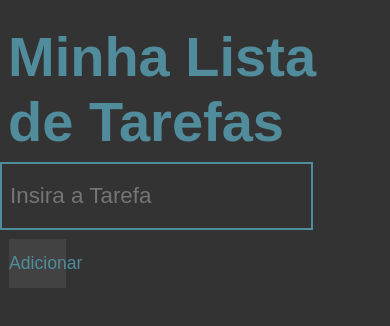
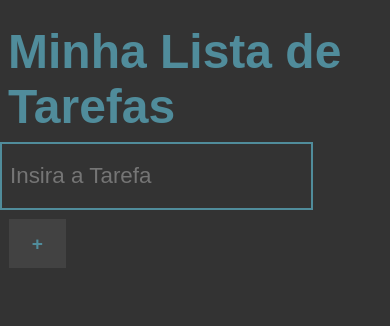
Before and after one commit to M4thWaibel/Basic_ToDo_List, a website: page index.html in a window 390 px wide. Drawn offline with Linux system fonts and the light colour scheme; files whose address does not match are found by name.

Commit message:
Responsividade

```diff
--- a/src/js/script.js
+++ b/src/js/script.js
@@ -66,3 +66,14 @@ input.addEventListener("keyup", (e) =>{
 })
 
 reloadTasks()
+
+function updateButtonText(){
+    if(window.innerWidth <= 834){
+        btn.textContent = "+";
+    }else{
+        btn.textContent = "Adicionar";
+    }
+}
+
+updateButtonText();
+window.addEventListener('resize', updateButtonText);
--- a/src/style/global.css
+++ b/src/style/global.css
@@ -17,7 +17,7 @@ body{
 
     background-color: var(--bg-color);
     margin: 2rem;
-    max-width: 800px;
+    max-width: 90vh;
     margin: 1rem auto;
     font-family: sans-serif;
 
@@ -81,3 +81,44 @@ li{
 span{
     cursor: pointer;
 }
+
+@media(max-width: 834px){
+
+    body{
+        max-width: 35vh;
+    }
+
+    h1{
+        font-size: 2.8rem;
+    }
+
+    button{
+        width: 12%;
+        font-size: 1.5rem;
+        font-weight: bold;
+    }
+
+    button:hover{
+        background-color: #575656;
+    }
+}
+
+@media(max-width: 1024px){
+
+    body{
+        max-width: 75vh;
+    }
+
+    h1{
+        font-size: 3rem;
+    }
+
+    button{
+        width: 15%;
+        font-size: 1.2rem;
+    }
+
+    button:hover{
+        background-color: #575656;
+    }
+}
```
